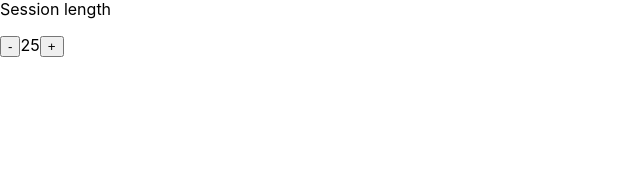
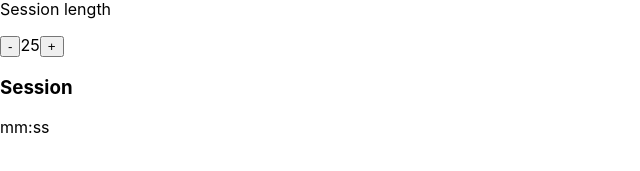
Before and after one commit to hajczek/pomodoro-clock, a React (Create React App) app: page / in a window 1280 px wide. Shown: the part 157-328 px from the top of the page, without its empty margins (0-640 px from the left). Built offline with nearby package versions, Linux system fonts and the light colour scheme.

Commit message:
Added element for info about session

```diff
--- a/src/App.js
+++ b/src/App.js
@@ -16,6 +16,10 @@ function App() {
         <span id="session-length">25</span>
         <button id="session-increment">+</button>
       </div>
+      <div id="timer-label">
+        <h3>Session</h3>
+        <p id="time-left">mm:ss</p>
+      </div>
     </div>
   );
 }
```
